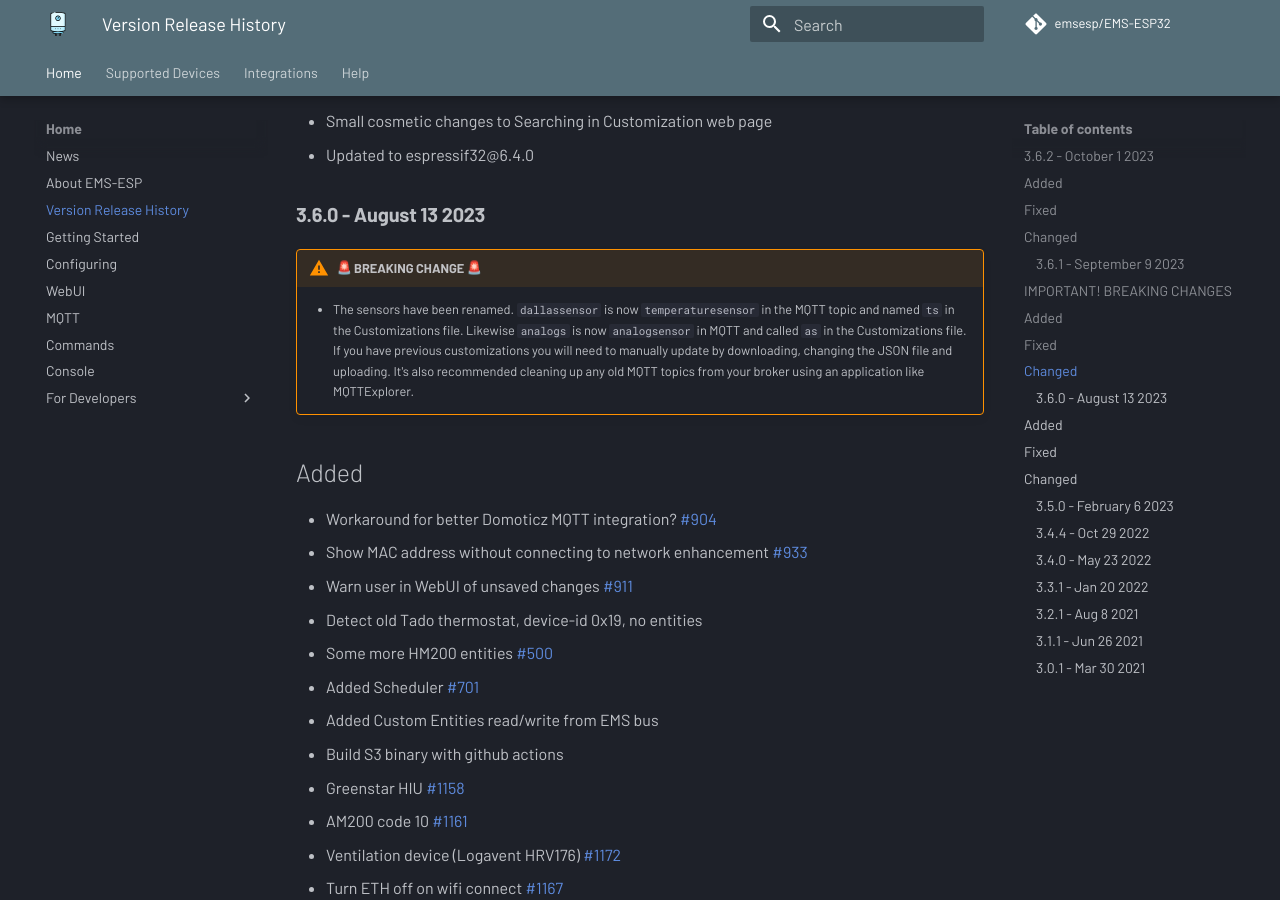
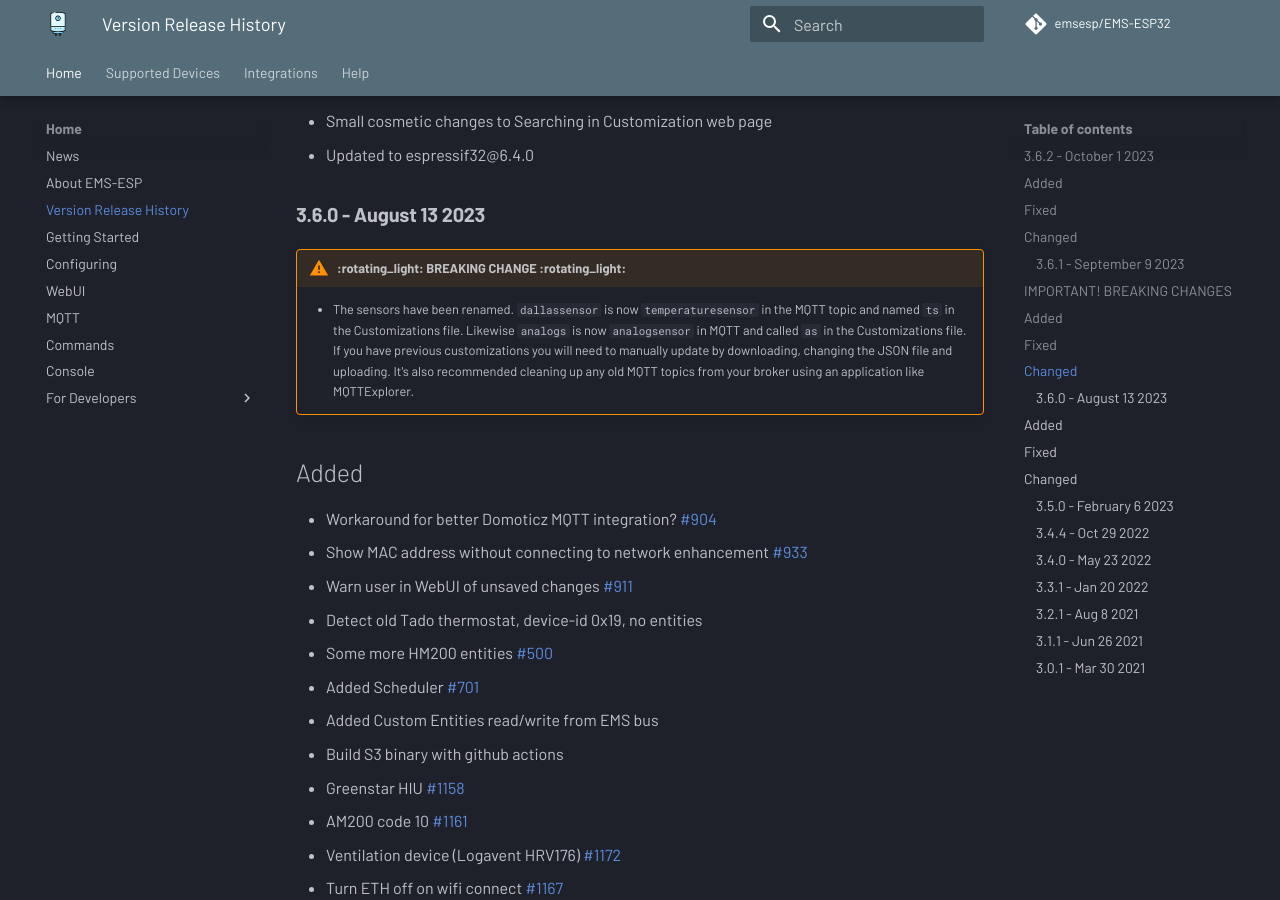
Before and after one commit to emsesp/docs, an MkDocs documentation site: the page built from docs/Version-Release-History.md, in a window 1280 px wide and 900 px high, scrolled down 1431 px. Built offline with MkDocs 1.6.1 and Material for MkDocs 9.7.7, drawn with Linux system fonts in a browser that asks for light colours; emoji names are drawn with the system emoji font; comment, search, counter and statistics services are not loaded; some of the changed text lies outside the part shown.

```diff
--- a/mkdocs.yml
+++ b/mkdocs.yml
@@ -64,9 +64,9 @@ markdown_extensions:
       toc_depth: 3
   - pymdownx.tabbed:
       alternate_style: true
-  - pymdownx.emoji:
-      emoji_index: !!python/name:materialx.emoji.twemoji
-      emoji_generator: !!python/name:materialx.emoji.to_svg
+  # - pymdownx.emoji:
+  #     emoji_index: !!python/name:material.extensions.emoji.twemoji
+  #     emoji_generator: !!python/name:material.extensions.emoji.to_svg
   - pymdownx.betterem
   - pymdownx.caret
   - pymdownx.details
--- a/requirements.txt
+++ b/requirements.txt
@@ -2,7 +2,6 @@ mkdocs>=1.3
 mkdocs-material>=7.1.7
 Pygments>=2.4
 markdown>=3.2
-pymdown-extensions>=7.0
 mkdocs-redirects>=1.0.0
 mkdocs-minify-plugin>=0.2.3
 mkdocs-htmlproofer-plugin>=0.0.3
```
